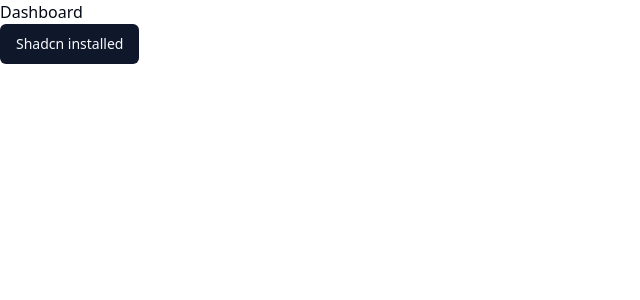
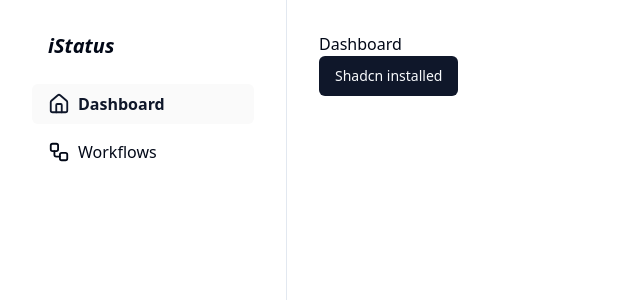
Before and after one commit to devalexsantos/istatus, a React (Vite) app: page / in a window 1280 px wide. Shown: the top 300 px of the page, without its empty margins (0-640 px from the left). Built offline with nearby package versions, Linux system fonts and the light colour scheme.

Commit message:
feat: add sidebar layout

```diff
--- /dev/null
+++ b/src/layout/App.tsx
@@ -0,0 +1,13 @@
+import { Outlet } from 'react-router-dom'
+import { Sidebar } from './components/Sidebar'
+
+export function AppLayout() {
+  return (
+    <div className="flex">
+      <Sidebar />
+      <main className="flex-1 p-8">
+        <Outlet />
+      </main>
+    </div>
+  )
+}
--- /dev/null
+++ b/src/layout/components/Sidebar.tsx
@@ -0,0 +1,28 @@
+import { Home, Workflow } from 'lucide-react'
+import { useLocation } from 'react-router-dom'
+
+export function Sidebar() {
+  const { pathname } = useLocation()
+
+  const menu = [
+    { icon: Home, label: 'Dashboard', path: '/' },
+    { icon: Workflow, label: 'Workflows', path: '/workflow' },
+  ]
+
+  return (
+    <div className="w-full h-full min-h-screen max-w-[287px] p-8 flex flex-col gap-6 border-r">
+      <span className="font-bold italic text-xl w-full px-4">iStatus</span>
+      <nav className="flex flex-col gap-2">
+        {menu.map(({ icon: Icon, label, path }, index) => (
+          <a
+            key={index}
+            href={path}
+            className={`flex gap-2 items-center w-full py-2 px-4 rounded-md hover:bg-zinc-50 ${pathname === path && 'text-primary font-semibold bg-zinc-50'}`}
+          >
+            <Icon size="22" /> {label}
+          </a>
+        ))}
+      </nav>
+    </div>
+  )
+}
```
Also changed, not shown: src/routes.tsx (+8 -1 lines).
